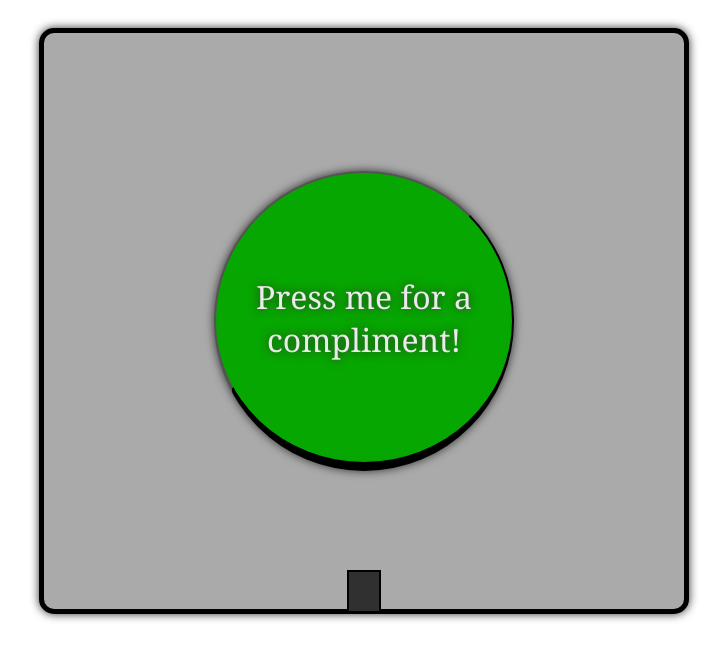
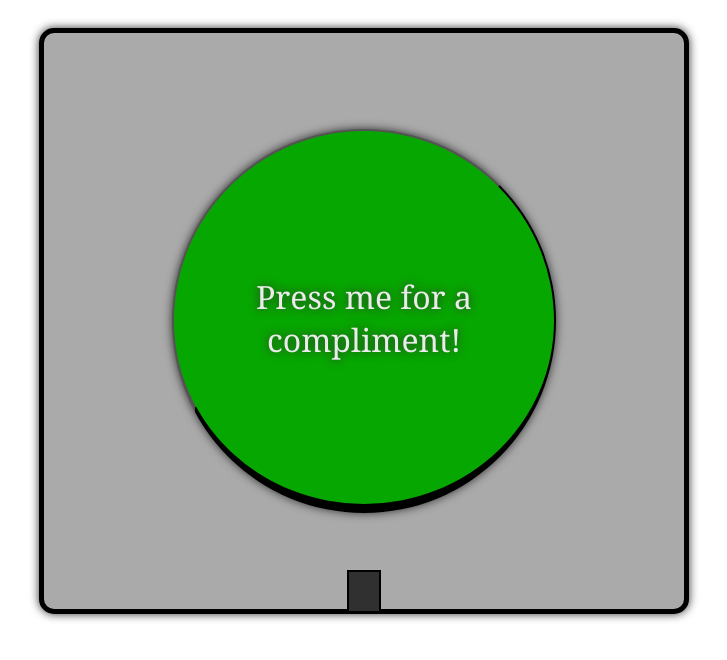
Before and after one commit to DevinLorenz/compliment-button, a plain HTML site: page index.html in a window 1280 px wide. Shown: the whole page, without its empty margins (276-1003 px from the left). Drawn offline with Linux system fonts and the light colour scheme.

Commit message:
fixed button size

```diff
--- a/index.css
+++ b/index.css
@@ -35,8 +35,8 @@ main {
     color: rgb(235, 235, 235);
     text-shadow: 0px 0px 10px rgb(48, 48, 48);
     background-color: rgb(7, 167, 1);
-    height: 300px;
-    width: 300px;
+    height: 30vw;
+    width: 30vw;
     border-radius: 300px;
     font-size: xx-large;
     box-shadow: 0px 0px 10px rgb(48, 48, 48);
```
